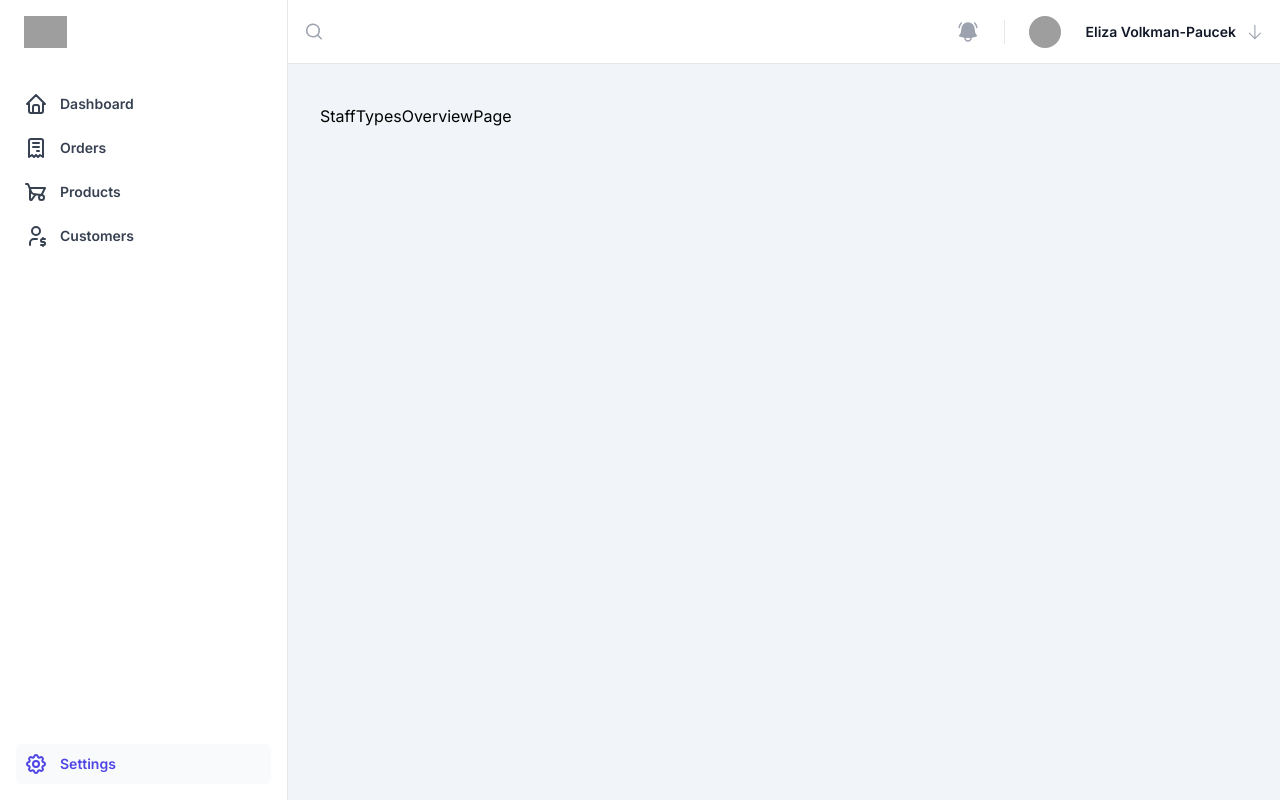
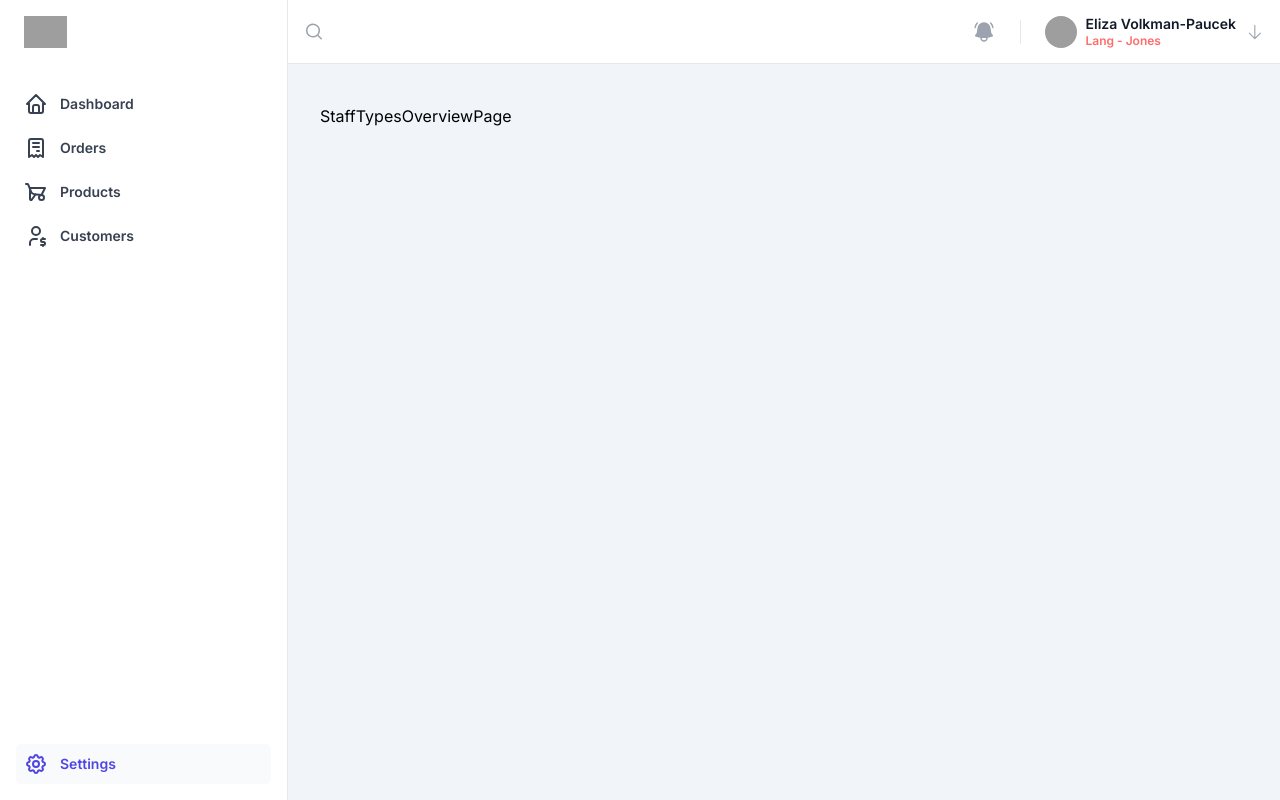
Before and after one commit to jose-codegourmet/dolan-admin-dashboard, a Next.js app: page /settings/staff-types in a window 1280 px wide. Built offline with nearby package versions, Linux system fonts and the light colour scheme; grey boxes are pictures that could not be loaded.

Commit message:
fix: updated nav header

```diff
--- a/src/app/globals.css
+++ b/src/app/globals.css
@@ -6,6 +6,7 @@
   --foreground-rgb: 0, 0, 0;
   --background-start-rgb: 214, 219, 220;
   --background-end-rgb: 255, 255, 255;
+  --primary-color: #ff6b6b;
 }
 
 @media (prefers-color-scheme: dark) {
--- a/src/components/common/sidebar/SidebarMenuItem.tsx
+++ b/src/components/common/sidebar/SidebarMenuItem.tsx
@@ -3,6 +3,7 @@ import { Component, ComponentPropsWithRef, FC, useState } from "react";
 import { twMerge } from "tailwind-merge";
 import SidebarMenuList from "./SidebarMenuList";
 import { TbArrowForward } from "react-icons/tb";
+import Link from "next/link";
 
 interface SidebarMenuItemProps extends ComponentPropsWithRef<"li"> {
   currPathname: string;
@@ -23,7 +24,7 @@ const SidebarMenuItem: FC<SidebarMenuItemProps> = ({
     isActive || item.submenu?.some((i) => currPathname.includes(i.route));
   return (
     <li className={twMerge(className)}>
-      <a
+      <Link
         href={item.route}
         className={twMerge(
           isActive
@@ -44,7 +45,7 @@ const SidebarMenuItem: FC<SidebarMenuItemProps> = ({
         )}
         <span className="text-2xl">{item.icon}</span>
         {item.title}
-      </a>
+      </Link>
       {item.submenu && (
         <div
           className={twMerge(
--- a/src/components/pills/user-info-pill/UserInfoPill.tsx
+++ b/src/components/pills/user-info-pill/UserInfoPill.tsx
@@ -7,6 +7,7 @@ export type UserInfoPillProps = ComponentPropsWithRef<"div"> & UserModel;
 const UserInfoPill: FC<UserInfoPillProps> = ({
   first_name,
   last_name,
+  organization,
   avatar,
 }) => {
   const avatarSrc =
@@ -23,12 +24,15 @@ const UserInfoPill: FC<UserInfoPillProps> = ({
         width={32}
         height={32}
       />
-      <span className="hidden lg:flex lg:items-center">
+      <span className="ml-4 flex flex-col space-y-1 items-start justify-start">
         <span
-          className="ml-4 text-sm font-semibold leading-6 text-gray-900"
+          className="leading-none text-sm font-semibold  text-gray-900"
           aria-hidden="true"
         >
           {first_name} {last_name}
+        </span>
+        <span className="text-xs text-primary font-semibold leading-none">
+          {organization}
         </span>
       </span>
     </div>
--- a/tailwind.config.ts
+++ b/tailwind.config.ts
@@ -8,6 +8,9 @@ const config: Config = {
   ],
   theme: {
     extend: {
+      colors: {
+        primary: "var(--primary-color)",
+      },
       backgroundImage: {
         "gradient-radial": "radial-gradient(var(--tw-gradient-stops))",
         "gradient-conic":
```
